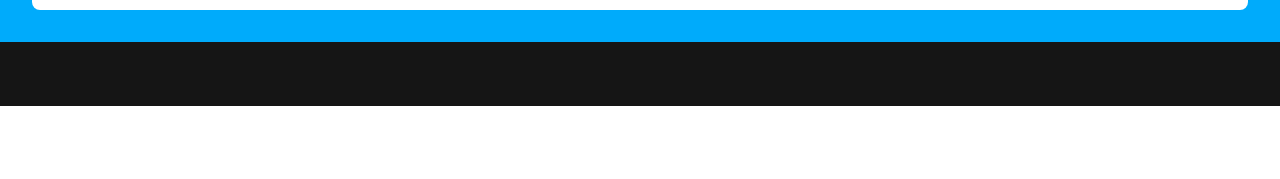
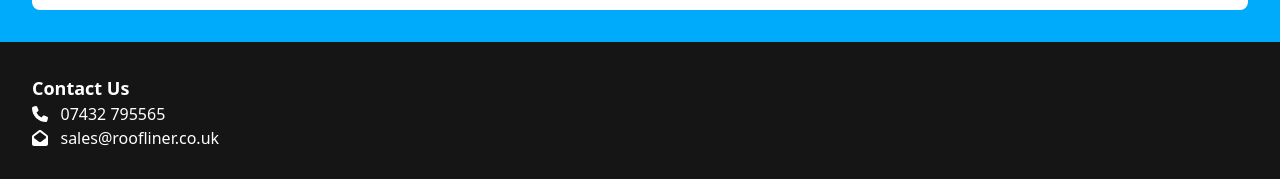
Before and after one commit to jackmaders/roofliner-website, a Vue app: page / in a window 1280 px wide. Shown: the part 3837-4016 px from the top of the page. Before the commit the page ends 3943 px from the top, so only its background shows below. Built offline with nearby package versions, Linux system fonts and the light colour scheme.

Commit message:
added footer

```diff
--- a/src/components/layout/TheFooter.vue
+++ b/src/components/layout/TheFooter.vue
@@ -1,6 +1,18 @@
 <template>
-  <footer class="p-8 bg-roofliner-black">
-    <div class="container mx-auto"></div>
+  <footer id="footer" class="p-8 bg-roofliner-dark">
+    <div class="container flex flex-col mx-auto">
+      <h3 class="text-lg font-semibold text-white">Contact Us</h3>
+      <p class="text-white">
+        <font-awesome-icon class="text-white" icon="phone" />
+        &nbsp;
+        <a href="tel:07432 795565">07432 795565</a>
+      </p>
+      <p class="text-white">
+        <font-awesome-icon class="text-white" icon="envelope-open" />
+        &nbsp;
+        <a href="mailto:sales@roofliner.co.uk">sales@roofliner.co.uk</a>
+      </p>
+    </div>
   </footer>
 </template>
 
--- a/tailwind.config.js
+++ b/tailwind.config.js
@@ -20,7 +20,7 @@ module.exports = {
           blue: "#00ABFB",
           orange: "#E58F65",
           red: "#cd5334",
-          black: "#151515",
+          dark: "#151515",
           purple: "#9F87AF",
         },
       },
```
Also changed, not shown: src/main.js (+9 -1 lines).
